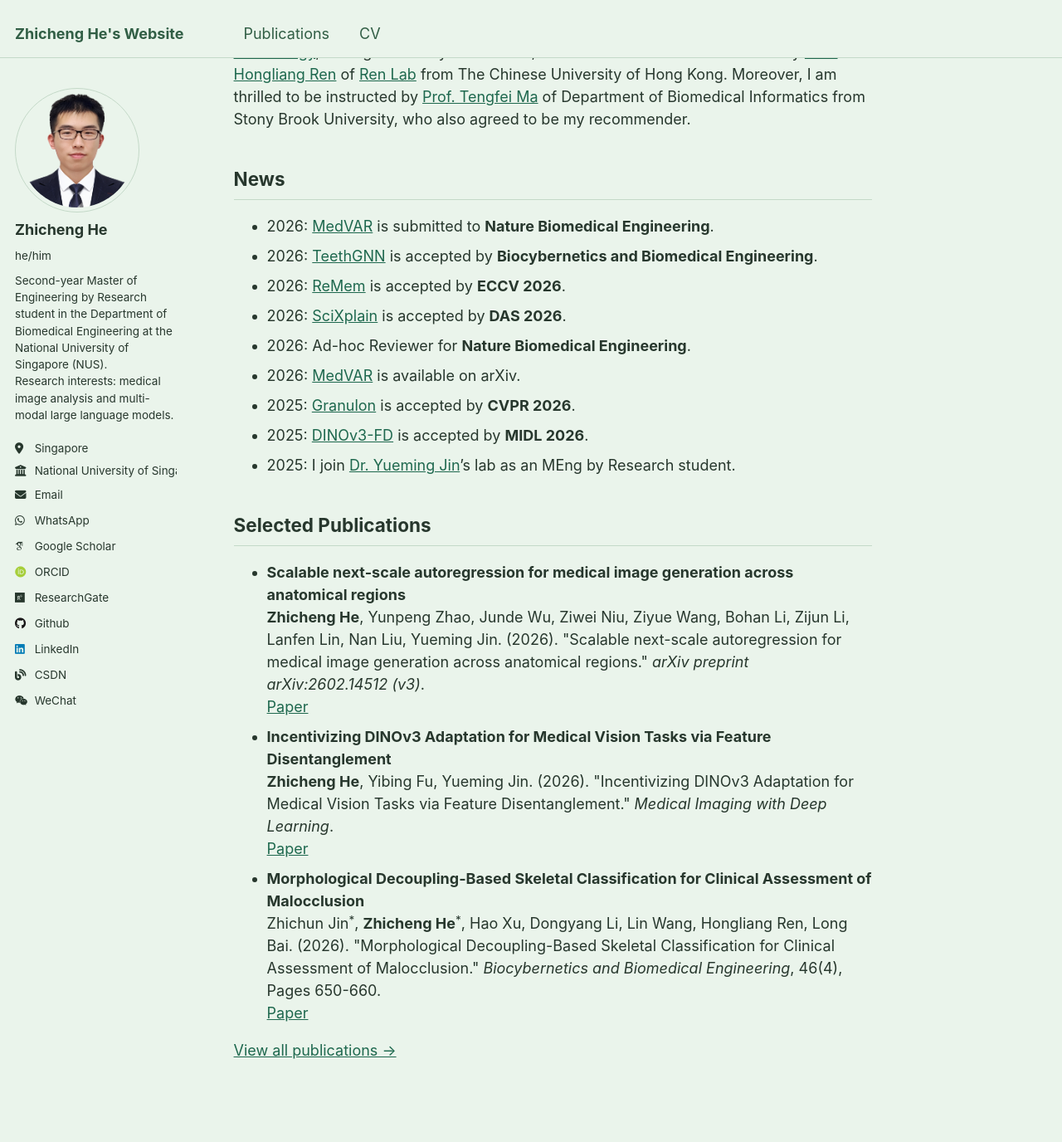
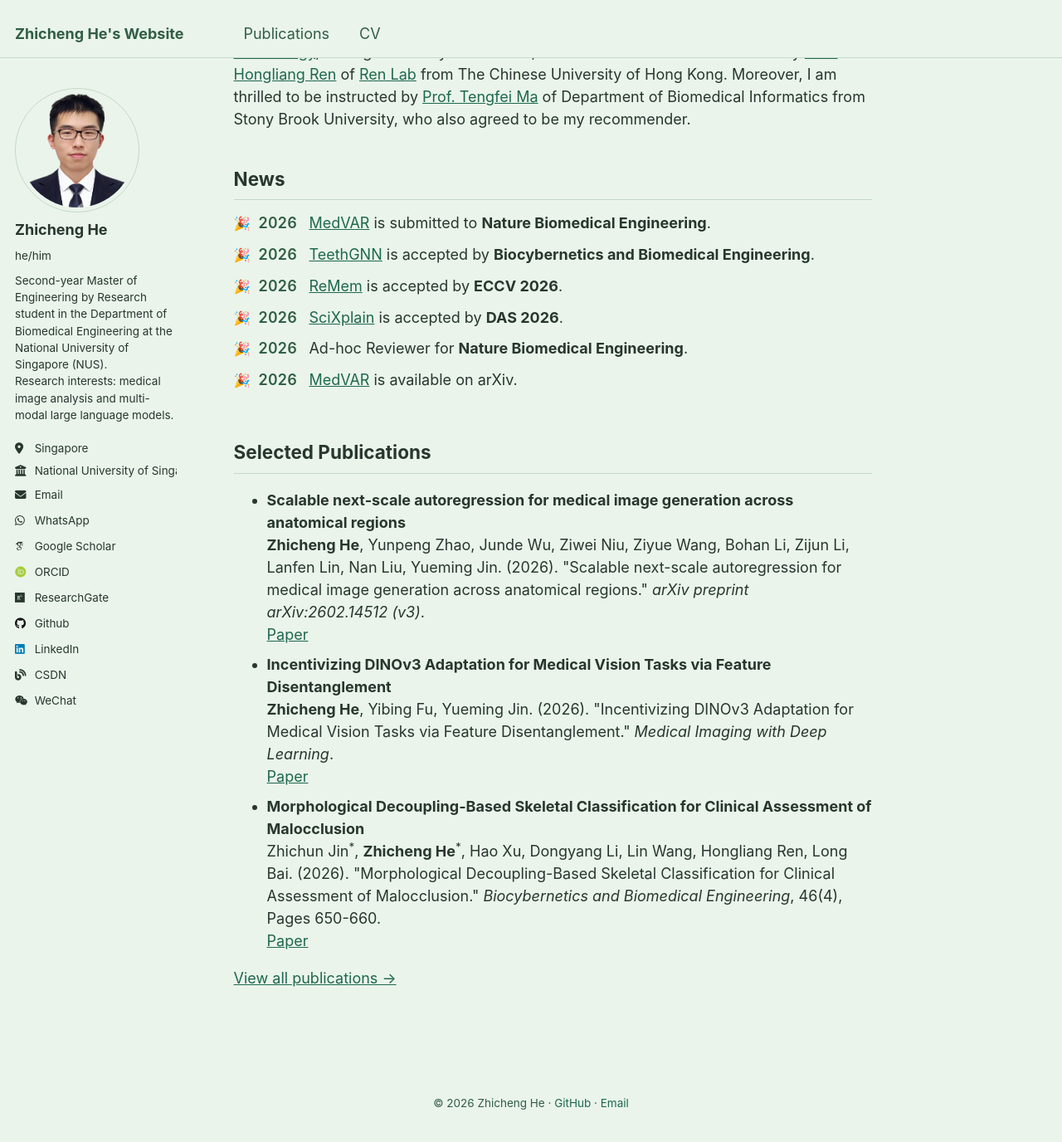
Before and after one commit to hezhicheng2002/hezhicheng2002.github.io, a Jekyll site: the page built from _pages/about.md, in a window 1280 px wide and 1400 px high, scrolled down 362 px. Shown: the top 1376 px of the window at 83% size. Built offline with Jekyll 4.4.1, drawn with Linux system fonts in a browser that asks for light colours; some web fonts are replaced.

Commit message:
Add celebration icons and scrollable News layout

```diff
--- a/_pages/about.md
+++ b/_pages/about.md
@@ -16,15 +16,26 @@ I am very fortunate to be advised by [Prof. Xiaoqing Lv](https://ieeexplore.ieee
 
 News
 ------
-- 2026: [MedVAR](https://arxiv.org/abs/2602.14512) is submitted to <strong>Nature Biomedical Engineering</strong>.
-- 2026: [TeethGNN](https://arxiv.org/abs/2609.09801) is accepted by <strong>Biocybernetics and Biomedical Engineering</strong>.
-- 2026: [ReMem](https://arxiv.org/abs/2607.24794) is accepted by <strong>ECCV 2026</strong>.
-- 2026: [SciXplain](https://doi.org/10.1007/978-3-032-36207-0_28) is accepted by <strong>DAS 2026</strong>.
-- 2026: Ad-hoc Reviewer for <strong>Nature Biomedical Engineering</strong>.
-- 2026: [MedVAR](https://arxiv.org/abs/2602.14512) is available on arXiv.
-- 2025: [Granulon](https://openaccess.thecvf.com/content/CVPR2026/html/Mao_Granulon_Awakening_Pixel-Level_Visual_Encoders_with_Adaptive_Multi-Granularity_Semantics_for_CVPR_2026_paper.html) is accepted by <strong>CVPR 2026</strong>.
-- 2025: [DINOv3-FD](https://openreview.net/forum?id=cAVWntFxlF) is accepted by <strong>MIDL 2026</strong>.
-- 2025: I join [Dr. Yueming Jin](https://yuemingjin.github.io/)'s lab as an MEng by Research student.
+<ul class="news-list" role="list" tabindex="0" aria-label="News updates">
+  <li><span class="news-icon" aria-hidden="true">🎉</span><span class="news-year">2026</span>
+    <span><a href="https://arxiv.org/abs/2602.14512">MedVAR</a> is submitted to <strong>Nature Biomedical Engineering</strong>.</span></li>
+  <li><span class="news-icon" aria-hidden="true">🎉</span><span class="news-year">2026</span>
+    <span><a href="https://arxiv.org/abs/2609.09801">TeethGNN</a> is accepted by <strong>Biocybernetics and Biomedical Engineering</strong>.</span></li>
+  <li><span class="news-icon" aria-hidden="true">🎉</span><span class="news-year">2026</span>
+    <span><a href="https://arxiv.org/abs/2607.24794">ReMem</a> is accepted by <strong>ECCV 2026</strong>.</span></li>
+  <li><span class="news-icon" aria-hidden="true">🎉</span><span class="news-year">2026</span>
+    <span><a href="https://doi.org/10.1007/978-3-032-36207-0_28">SciXplain</a> is accepted by <strong>DAS 2026</strong>.</span></li>
+  <li><span class="news-icon" aria-hidden="true">🎉</span><span class="news-year">2026</span>
+    <span>Ad-hoc Reviewer for <strong>Nature Biomedical Engineering</strong>.</span></li>
+  <li><span class="news-icon" aria-hidden="true">🎉</span><span class="news-year">2026</span>
+    <span><a href="https://arxiv.org/abs/2602.14512">MedVAR</a> is available on arXiv.</span></li>
+  <li><span class="news-icon" aria-hidden="true">🎉</span><span class="news-year">2025</span>
+    <span><a href="https://openaccess.thecvf.com/content/CVPR2026/html/Mao_Granulon_Awakening_Pixel-Level_Visual_Encoders_with_Adaptive_Multi-Granularity_Semantics_for_CVPR_2026_paper.html">Granulon</a> is accepted by <strong>CVPR 2026</strong>.</span></li>
+  <li><span class="news-icon" aria-hidden="true">🎉</span><span class="news-year">2025</span>
+    <span><a href="https://openreview.net/forum?id=cAVWntFxlF">DINOv3-FD</a> is accepted by <strong>MIDL 2026</strong>.</span></li>
+  <li><span class="news-icon" aria-hidden="true">🎉</span><span class="news-year">2025</span>
+    <span>I join <a href="https://yuemingjin.github.io/">Dr. Yueming Jin</a>'s lab as an MEng by Research student.</span></li>
+</ul>
 
 Selected Publications
 ------
--- a/_sass/_custom.scss
+++ b/_sass/_custom.scss
@@ -5,3 +5,41 @@
   background: $background-color !important;
   top: 0 !important;
 }
+
+.page__content .news-list {
+  max-height: 13rem;
+  margin: 0;
+  padding: 0.15em 0.75em 0.15em 0;
+  overflow-y: auto;
+  overscroll-behavior: contain;
+  list-style: none;
+  scrollbar-width: thin;
+  scrollbar-color: $primary-color $background-color;
+
+  &:focus-visible {
+    outline: 2px solid $link-color;
+    outline-offset: 4px;
+  }
+
+  li {
+    display: grid;
+    grid-template-columns: 1.25em 3em minmax(0, 1fr);
+    column-gap: 0.4em;
+    align-items: baseline;
+    margin-bottom: 0.6em;
+
+    &:last-child {
+      margin-bottom: 0;
+    }
+  }
+
+  .news-icon {
+    font-size: 0.9em;
+  }
+
+  .news-year {
+    color: $primary-color;
+    font-weight: 600;
+    font-variant-numeric: tabular-nums;
+  }
+}
```
